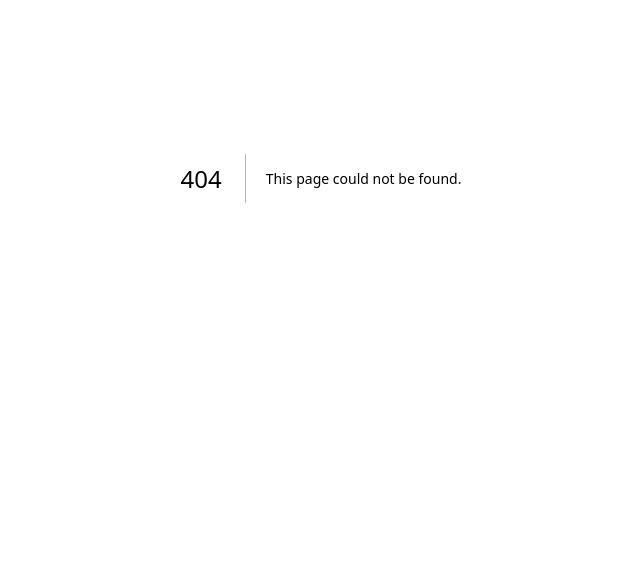
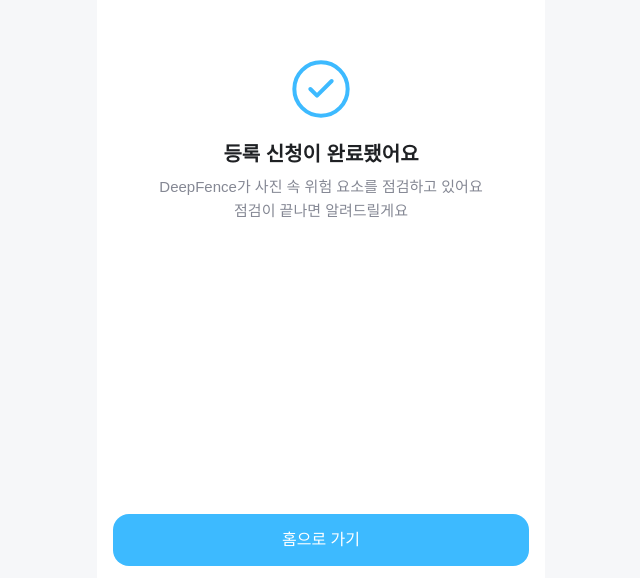
Before and after one commit to Codyssey-ROOT/codyssey-front, a Next.js app: page /photo/complete in a window 1280 px wide. Before the commit this address had no page. Shown: the part 222-800 px from the top of the page, without its empty margins (319-959 px from the left). Built offline with nearby package versions, Linux system fonts and the light colour scheme; a web font is replaced by a local one.

Commit message:
feat: 사진 등록 완료 페이지 구현 (#8)

```diff
--- /dev/null
+++ b/src/app/photo/complete/page.tsx
@@ -0,0 +1,43 @@
+"use client";
+
+import { CircleCheck } from "lucide-react";
+import { useRouter } from "next/navigation";
+import { useEffect } from "react";
+
+import { BottomCTA } from "@/components/common/BottomCTA";
+import { Button } from "@/components/common/Button";
+import { SERVICE_NAME } from "@/const/service";
+import { usePhotoDraftStore } from "@/store/photo-draft";
+
+const PhotoCompletePage = () => {
+  const router = useRouter();
+  const resetDraft = usePhotoDraftStore((state) => state.reset);
+
+  useEffect(() => {
+    resetDraft();
+  }, [resetDraft]);
+
+  return (
+    <div className="flex h-dvh flex-col">
+      <main className="flex flex-1 flex-col items-center justify-center gap-5 px-4 text-center">
+        <CircleCheck aria-hidden className="size-16 text-primary" strokeWidth={1.5} />
+        <div className="flex flex-col gap-2">
+          <h1 className="text-h2 text-fg-title">등록 신청이 완료됐어요</h1>
+          <p className="text-body-3 leading-relaxed text-fg-secondary-2">
+            {SERVICE_NAME}가 사진 속 위험 요소를 점검하고 있어요
+            <br />
+            점검이 끝나면 알려드릴게요
+          </p>
+        </div>
+      </main>
+
+      <BottomCTA>
+        <Button variant="blue" isFullWidth onClick={() => router.replace("/home")}>
+          홈으로 가기
+        </Button>
+      </BottomCTA>
+    </div>
+  );
+};
+
+export default PhotoCompletePage;
```
